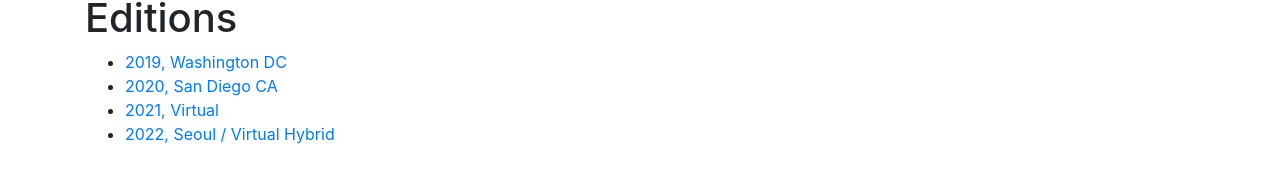
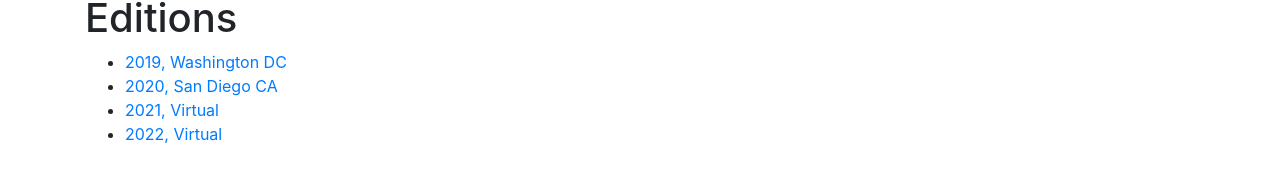
Before and after one commit to graalworkshop/graalworkshop.github.io, a Jekyll site: the page built from index.md, in a window 1280 px wide. Shown: the part 364-547 px from the top of the page. Built offline with Jekyll 4.4.1, drawn with Linux system fonts in a browser that asks for light colours.

Commit message:
Update location of 2022 conference in index.md.

```diff
--- a/index.md
+++ b/index.md
@@ -14,4 +14,4 @@ infrastructure.
 * [2019, Washington DC](2019/)
 * [2020, San Diego CA](2020/)
 * [2021, Virtual](2021/)
-* [2022, Seoul / Virtual Hybrid](2022/)
+* [2022, Virtual](2022/)
```
